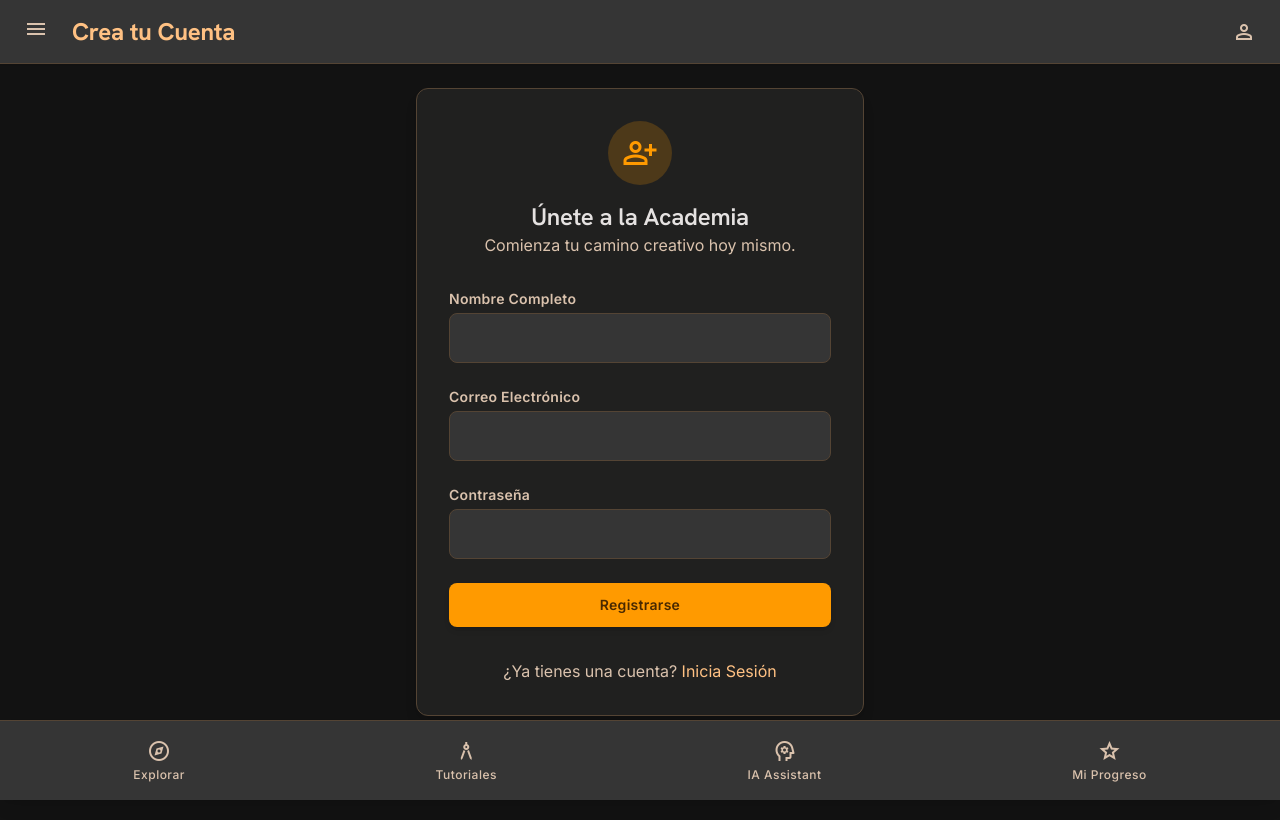
After one commit to renan2013/tutor, a PHP site: page /auth/register.php in a window 1280 px wide. The commit adds this page. Run offline with PHP 8.4, Linux system fonts and the light colour scheme; some libraries are stand-ins or nearby versions.

Commit message:
feat: Implementar sistema de registro, login y logout

```diff
--- /dev/null
+++ b/auth/register.php
@@ -0,0 +1,98 @@
+<?php
+session_start();
+require_once '../config/database.php';
+
+if (isset($_SESSION['usuario_id'])) {
+    header('Location: /index.php');
+    exit;
+}
+
+$error = '';
+
+if ($_SERVER['REQUEST_METHOD'] === 'POST') {
+    $nombre = trim($_POST['nombre']);
+    $email = trim($_POST['email']);
+    $password = $_POST['password'];
+
+    if (empty($nombre) || empty($email) || empty($password)) {
+        $error = 'Por favor, completa todos los campos.';
+    } elseif (!filter_var($email, FILTER_VALIDATE_EMAIL)) {
+        $error = 'El formato del correo electrónico no es válido.';
+    } else {
+        try {
+            // Verificar si el email ya existe
+            $stmt = $pdo->prepare("SELECT id FROM usuarios WHERE email = ?");
+            $stmt->execute([$email]);
+            if ($stmt->fetch()) {
+                $error = 'Este correo electrónico ya está registrado.';
+            } else {
+                // Insertar nuevo usuario
+                $hashed_password = password_hash($password, PASSWORD_DEFAULT);
+                $stmt = $pdo->prepare("INSERT INTO usuarios (nombre, email, password, rol) VALUES (?, ?, ?, 'estudiante')");
+                $stmt->execute([$nombre, $email, $hashed_password]);
+
+                $_SESSION['usuario_id'] = $pdo->lastInsertId();
+                $_SESSION['usuario_nombre'] = $nombre;
+                $_SESSION['usuario_rol'] = 'estudiante';
+
+                header('Location: /index.php');
+                exit;
+            }
+        } catch (Exception $e) {
+            $error = 'Hubo un error al procesar el registro. Inténtalo de nuevo.';
+        }
+    }
+}
+
+$page_title = "Registro de Estudiante";
+$header_title = "Crea tu Cuenta";
+
+include '../includes/header.php';
+?>
+
+<div class="max-w-md mx-auto bg-surface-container rounded-xl p-xl border border-outline-variant shadow-lg">
+    <div class="text-center mb-xl">
+        <div class="w-16 h-16 bg-primary-container/20 rounded-full flex items-center justify-center mx-auto mb-md">
+            <span class="material-symbols-outlined text-4xl text-primary-container">person_add</span>
+        </div>
+        <h2 class="font-headline-lg text-headline-lg text-on-surface">Únete a la Academia</h2>
+        <p class="font-body-sm text-on-surface-variant">Comienza tu camino creativo hoy mismo.</p>
+    </div>
+
+    <?php if ($error): ?>
+        <div class="bg-error-container text-on-error-container p-md rounded-lg mb-lg flex items-center gap-md border border-error">
+            <span class="material-symbols-outlined">error</span>
+            <p class="font-body-sm"><?php echo $error; ?></p>
+        </div>
+    <?php endif; ?>
+
+    <form method="POST" action="register.php" class="space-y-lg">
+        <div>
+            <label for="nombre" class="block font-label-lg text-label-lg text-on-surface-variant mb-xs">Nombre Completo</label>
+            <input type="text" id="nombre" name="nombre" required
+                class="w-full bg-surface-container-highest text-on-surface border border-outline-variant rounded-lg px-md py-3 focus:outline-none focus:border-primary-container transition-all">
+        </div>
+        <div>
+            <label for="email" class="block font-label-lg text-label-lg text-on-surface-variant mb-xs">Correo Electrónico</label>
+            <input type="email" id="email" name="email" required
+                class="w-full bg-surface-container-highest text-on-surface border border-outline-variant rounded-lg px-md py-3 focus:outline-none focus:border-primary-container transition-all">
+        </div>
+        <div>
+            <label for="password" class="block font-label-lg text-label-lg text-on-surface-variant mb-xs">Contraseña</label>
+            <input type="password" id="password" name="password" required
+                class="w-full bg-surface-container-highest text-on-surface border border-outline-variant rounded-lg px-md py-3 focus:outline-none focus:border-primary-container transition-all">
+        </div>
+
+        <button type="submit" class="w-full bg-primary-container text-on-primary font-label-lg text-label-lg py-3 rounded-lg hover:brightness-110 active:scale-95 transition-all shadow-md">
+            Registrarse
+        </button>
+    </form>
+
+    <div class="mt-xl text-center">
+        <p class="font-body-sm text-on-surface-variant">
+            ¿Ya tienes una cuenta? <a href="login.php" class="text-primary hover:underline">Inicia Sesión</a>
+        </p>
+    </div>
+</div>
+
+<?php include '../includes/footer.php'; ?>
--- a/includes/header.php
+++ b/includes/header.php
@@ -143,11 +143,12 @@
         </div>
         <div class="flex items-center gap-sm">
             <?php if(isset($_SESSION['usuario_id'])): ?>
-                <a href="/auth/logout.php" class="text-on-surface-variant hover:bg-surface-variant p-2 rounded-full">
+                <span class="text-on-surface-variant font-label-md mr-2 hidden md:block"><?php echo explode(' ', $_SESSION['usuario_nombre'])[0]; ?></span>
+                <a href="/auth/logout.php" class="text-on-surface-variant hover:bg-surface-variant p-2 rounded-full flex items-center justify-center" title="Cerrar Sesión">
                     <span class="material-symbols-outlined">logout</span>
                 </a>
             <?php else: ?>
-                <a href="/auth/login.php" class="text-on-surface-variant hover:bg-surface-variant p-2 rounded-full">
+                <a href="/auth/login.php" class="text-on-surface-variant hover:bg-surface-variant p-2 rounded-full flex items-center justify-center" title="Iniciar Sesión">
                     <span class="material-symbols-outlined">person</span>
                 </a>
             <?php endif; ?>
```
Also changed, not shown: auth/login.php (added, +86 -0 lines), auth/logout.php (added, +7 -0 lines).
